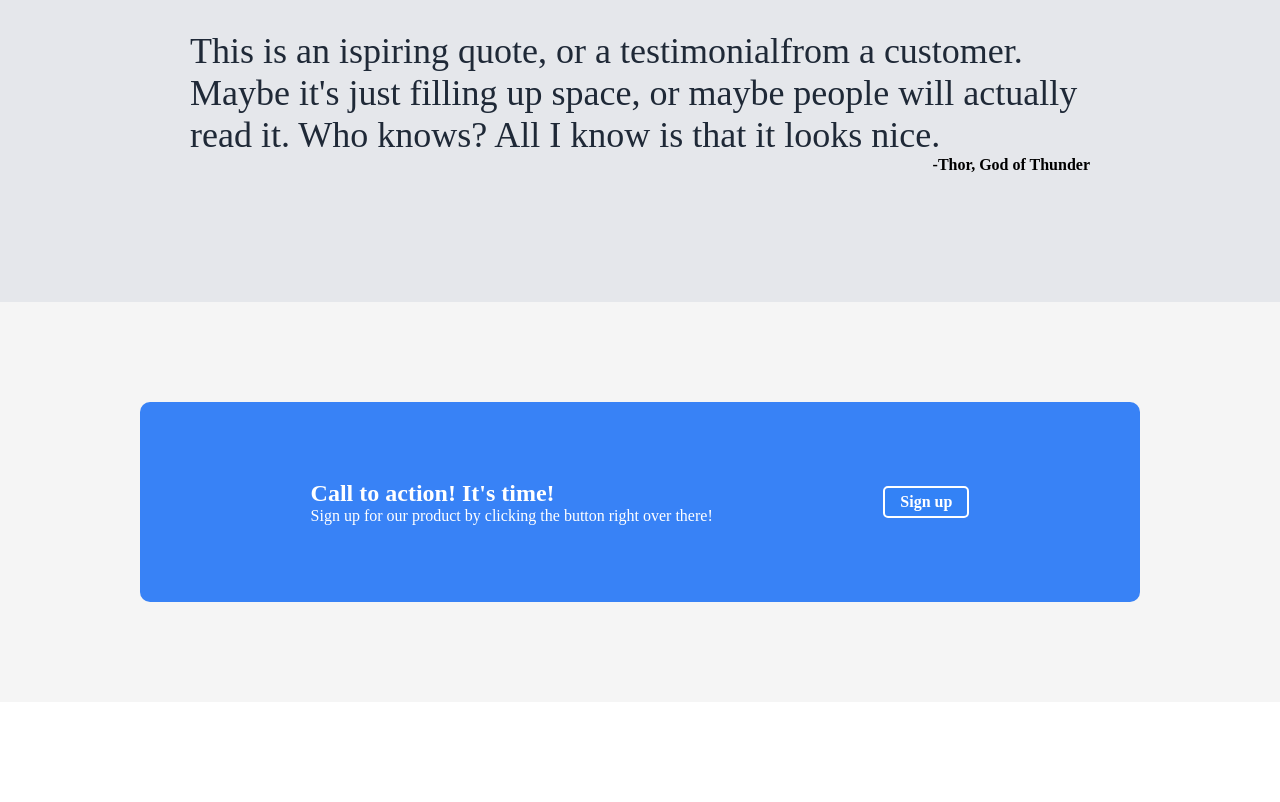
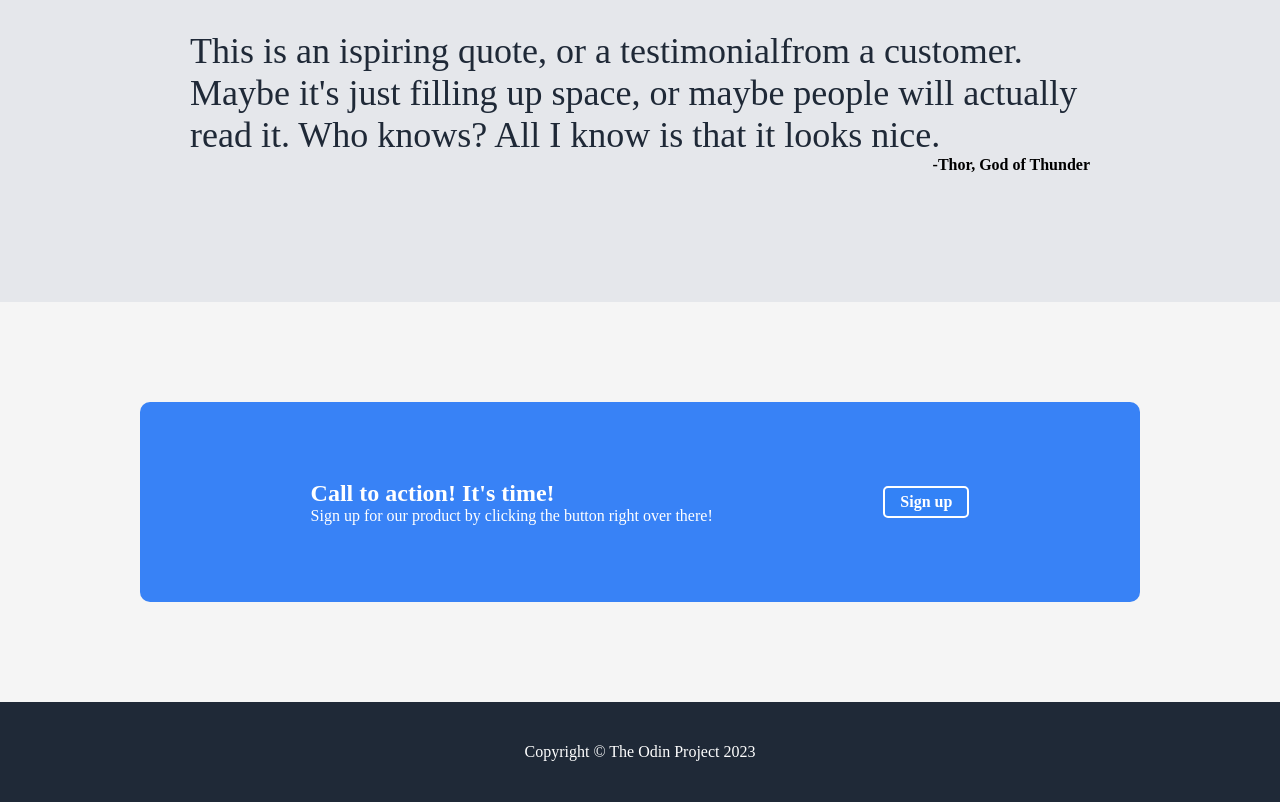
Before and after one commit to cqder03/landing-page, a plain HTML site: page index.html in a window 1280 px wide. Shown: the part 1659-2461 px from the top of the page. Before the commit the page ends 2361 px from the top, so only its background shows below. Drawn offline with Linux system fonts and the light colour scheme.

Commit message:
Create footer

```diff
--- a/index.html
+++ b/index.html
@@ -64,5 +64,8 @@
                 <div class="div-4-content-button">Sign up</div>
             </div>
         </div>
+        <div class="footer">
+            <div class="footer-text">Copyright © The Odin Project 2023 </div>
+        </div>
     </body>
 </html>
--- a/style.css
+++ b/style.css
@@ -214,4 +214,17 @@ ul.header-list {
 
 /*footer-start*/
 
+.footer {
+    min-height: 100px;
+    background-color: #1F2937;
+    display: flex;
+    justify-content: center;
+    align-items: center;
+}
+
+.footer-text {
+    color: white;
+    font-weight: 300;
+}
+
 /*footer-end*/
```
